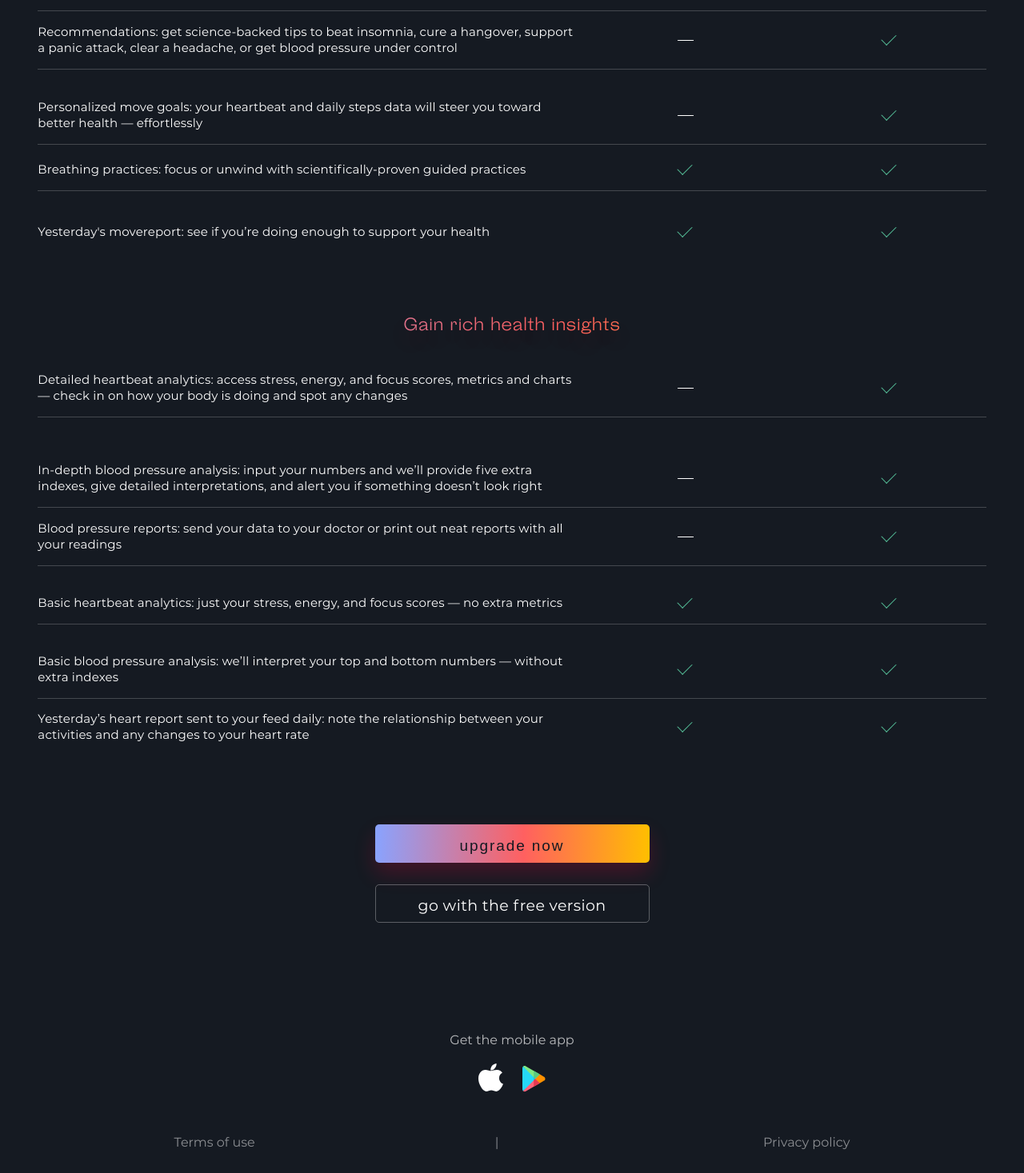
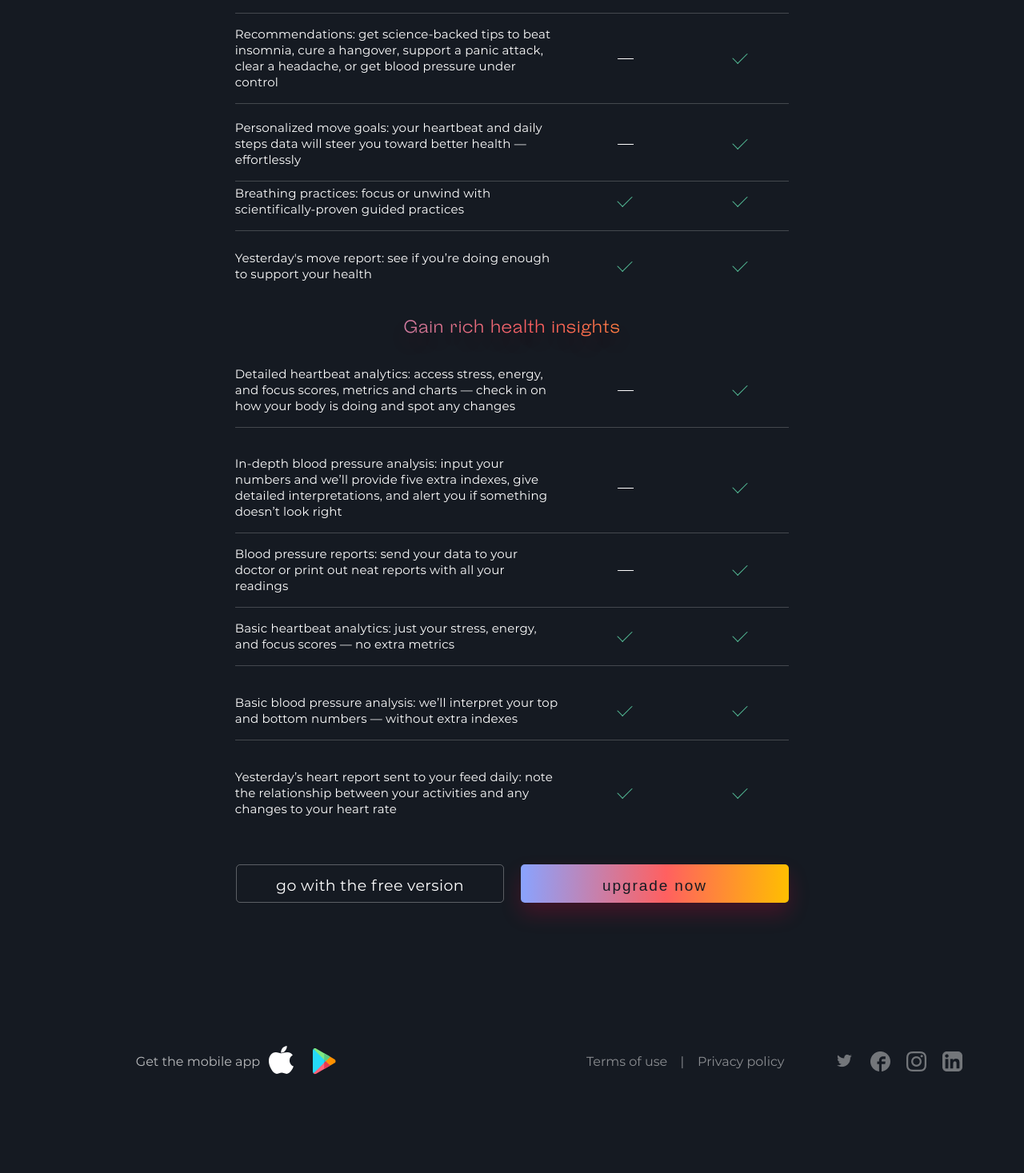
Before and after one commit to kokinz/Welltory, a React (Create React App) app: page / in a window 1280 px wide. Shown: the part 900-2367 px from the top of the page at 80% size. After the commit the page ends 2321 px from the top, so only its background shows below. Built offline with nearby package versions, Linux system fonts and the light colour scheme.

Commit message:
desktop done

```diff
--- a/src/components/footer/footer.scss
+++ b/src/components/footer/footer.scss
@@ -1,5 +1,24 @@
 .footer {
   margin-top: 94px;
+
+  @media (min-width: 1190px) {
+    position: relative;
+    display: flex;
+    box-sizing: border-box;
+
+    width: 1064px;
+    margin: 130px auto 0;
+    padding: 0 13px;
+  }
+}
+
+.footer__apps {
+  @media (min-width: 1190px) {
+    display: flex;
+    height: 119px;
+    margin-top: 16px;
+    margin-left: 43px;
+  }
 }
 
 .apps__header {
@@ -7,6 +26,11 @@
   color: #FFFFFF;
 
   opacity: 0.7;
+
+  @media (min-width: 1190px) {
+    width: 167px;
+    margin-right: 5px;
+  }
 }
 
 .apps__list {
@@ -15,6 +39,10 @@
 
   width: 84px;
   margin: 0 auto;
+
+  @media (min-width: 1190px) {
+    margin-top: 2px;
+  }
 }
 
 .apps__image {
@@ -40,7 +68,7 @@
   display: flex;
   justify-content: space-between;
 
-  width: 66%;
+  width: 247.5px;
   margin: 49px auto 0;
 
   &::before {
@@ -53,6 +81,12 @@
     color: #FFFFFF;
     opacity: 0.5;
   }
+
+  @media (min-width: 1190px) {
+    margin-top: 32px;
+    margin-left: 313px;
+    margin-right: 0;
+  }
 }
 
 .footer__link {
@@ -63,8 +97,15 @@
 .footer__social-links {
   display: flex;
   justify-content: space-between;
-  width: 43%;
+  width: 160px;
   margin: 31px auto 126px;
+
+  @media (min-width: 1190px) {
+    position: absolute;
+    top: -2px;
+    right: -31px;
+    margin-bottom: 0;
+  }
 }
 
 .footer__social-link {
--- a/src/components/main/main.jsx
+++ b/src/components/main/main.jsx
@@ -87,7 +87,7 @@ function Main() {
             </li>
 
             <li className="table__item">
-              <p className="table__text">Yesterday's movereport: see if you’re doing enough to support your health</p>
+              <p className="table__text">Yesterday's move report: see if you’re doing enough to support your health</p>
 
               <p className="table__check table__check--checked"></p>
               <p className="table__check table__check--checked"></p>
@@ -143,8 +143,10 @@ function Main() {
           </ul>
         </div>
 
-        <button className="tariff-plans__button button tariff-plans__button--upgrade">Upgrade now</button>
-        <button className="tariff-plans__button button tariff-plans__button--free">Go with the free version</button>
+        <div className="tariff-plans__wrapper-buttons">
+          <button className="tariff-plans__button button tariff-plans__button--upgrade">Upgrade now</button>
+          <button className="tariff-plans__button button tariff-plans__button--free">Go with the free version</button>
+        </div>
       </section>
     </main>
   );
--- a/src/components/main/main.scss
+++ b/src/components/main/main.scss
@@ -247,6 +247,11 @@
   letter-spacing: 0.02em;
 
   color: #FFFFFF;
+
+  @media (min-width: 768px) {
+    margin: 0 auto;
+    width: 692px;
+  }
 }
 
 .tariff-plans__subheader {
@@ -272,7 +277,7 @@
     -webkit-text-fill-color: transparent;
   }
 
-  &::before {
+  &::after {
     position: absolute;
 
     content: "";
@@ -287,12 +292,35 @@
     opacity: 0.7;
   }
 
-  &--pro::before {
+  &--pro::after {
     height: 4px;
     bottom: -1px;
     left: -1px;
 
     background: linear-gradient(91.33deg, #89A3FF 0%, #FF6060 54.17%, #FFBF00 100%);
+  }
+
+  @media (min-width: 768px) {
+    &--free {
+      text-transform: lowercase;
+
+      &::before {
+        content: "for ";
+      }
+    }
+
+    &--pro {
+      &::before {
+        content: "in ";
+      }
+    }
+  }
+}
+
+.tariff-plans__table {
+  @media (min-width: 768px) {
+    width: 748px;
+    margin: 0 auto;
   }
 }
 
@@ -320,6 +348,19 @@
 
     font-size: 22px;
     line-height: 25px;
+  }
+
+  @media (min-width: 768px) {
+    margin-top: 34px;
+    margin-bottom: 9px;
+
+    font-size: 22px;
+    line-height: 25px;
+
+    &--large {
+      margin-top: 27px;
+      margin-bottom: 18px;
+    }
   }
 }
 
@@ -386,6 +427,34 @@
       margin-top: 0;
     }
   }
+
+  @media (min-width: 768px) {
+    &:nth-child(2) {
+      margin-bottom: 0;
+    }
+
+    &:nth-child(4) {
+      margin-top: -16px;
+    }
+
+    &:last-child {
+      margin-top: 9px;
+    }
+
+    &--second {
+      &:nth-child(2) {
+        padding-top: 20px;
+      }
+
+      &:nth-child(3) {
+        margin-bottom: 16px;
+      }
+
+      &:last-child {
+        margin-top: 21px;
+      }
+    }
+  }
 }
 
 .table__text {
@@ -396,6 +465,10 @@
   letter-spacing: 0.01em;
 
   color: #FFFFFF;
+
+  @media (min-width: 768px) {
+    width: 58.5%;
+  }
 }
 
 .table__check {
@@ -428,6 +501,24 @@
     border-bottom: 1px solid #52B692;
     transform: rotate(-45deg);
   }
+
+  @media (min-width: 768px) {
+    &::before {
+      left: 39%;
+    }
+
+    &--checked::before {
+      left: 39%;
+    }
+  }
+}
+
+.tariff-plans__wrapper-buttons {
+  @media (min-width: 768px) {
+    display: flex;
+    width: 692px;
+    margin: 0 auto;
+  }
 }
 
 .tariff-plans__button {
@@ -451,4 +542,21 @@
     border: 1px solid rgba(255, 255, 255, 0.3);
     box-shadow: none;
   }
+
+  @media (min-width: 768px) {
+    &--free {
+      margin-top: 42px;
+      margin-left: 1px;
+      width: 335px;
+    }
+
+    &--upgrade {
+      order: 1;
+      margin-top: 42px;
+      margin-left: 20px;
+      margin-right: 0;
+
+      width: 335px;
+    }
+  }
 }
--- a/src/sass/global.scss
+++ b/src/sass/global.scss
@@ -90,4 +90,8 @@
   &:active {
     box-shadow: 0 2px 5px #FFBF00;
   }
+
+  @media (max-width: 370px) {
+    width: 280px;
+  }
 }
```
Also changed, not shown: src/components/header/header.scss (line endings or trailing spaces).
